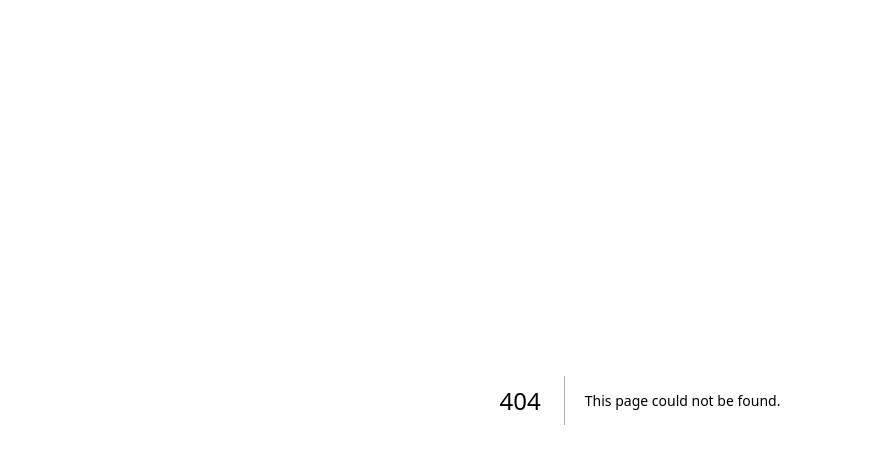
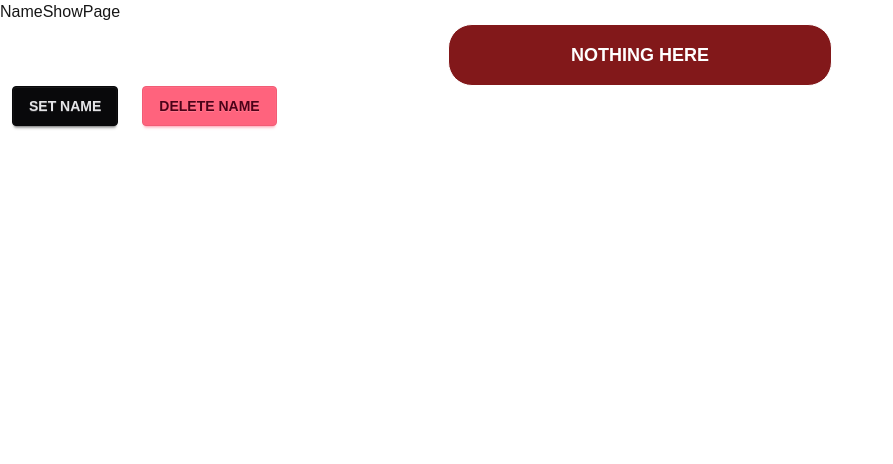
Before and after one commit to PouryaSoleimani/ZUSTAND, a Next.js app: page /name-show in a window 1280 px wide. Before the commit this address had no page. Shown: the top 464 px of the page, without its empty margins (0-893 px from the left). Built offline with nearby package versions, Linux system fonts and the light colour scheme.

Commit message:
ZUSTAND___AUTH

```diff
--- /dev/null
+++ b/app/name-show/page.tsx
@@ -0,0 +1,19 @@
+'use client'
+import useNameStore from '@/store/nameStore'
+import React from 'react'
+
+const NameShowPage = () => {
+    const { name, setName, removeName } = useNameStore()
+
+    return (
+        <div>NameShowPage
+            <h3 className='text-center mx-auto bg-red-900 text-white p-4 border w-96 text-lg font-bold rounded-3xl'>{name.length ? name : "NOTHING HERE"}</h3>
+            <div>
+                <button className='btn mx-3 btn-neutral' onClick={() => setName("POURYA")}>SET NAME</button>
+                <button className='btn mx-3 btn-error' onClick={removeName}>DELETE NAME</button>
+            </div>
+        </div>
+    )
+}
+
+export default NameShowPage
--- /dev/null
+++ b/store/nameStore.ts
@@ -0,0 +1,24 @@
+import { create } from 'zustand';
+import { createJSONStorage, persist } from 'zustand/middleware';
+
+type UseNameStoreType = {
+  name: string;
+  setName: (name: string) => void;
+  removeName: () => void;
+};
+
+const useNameStore = create<UseNameStoreType>()(
+  persist(
+    (set) => ({
+      name: '',
+      setName: (name) => set({ name }),
+      removeName: () => set({ name: '' }),
+    }),
+    {
+      name: '___NAME___STORE',
+      storage: createJSONStorage(() => localStorage),
+    }
+  )
+);
+
+export default useNameStore;
```
